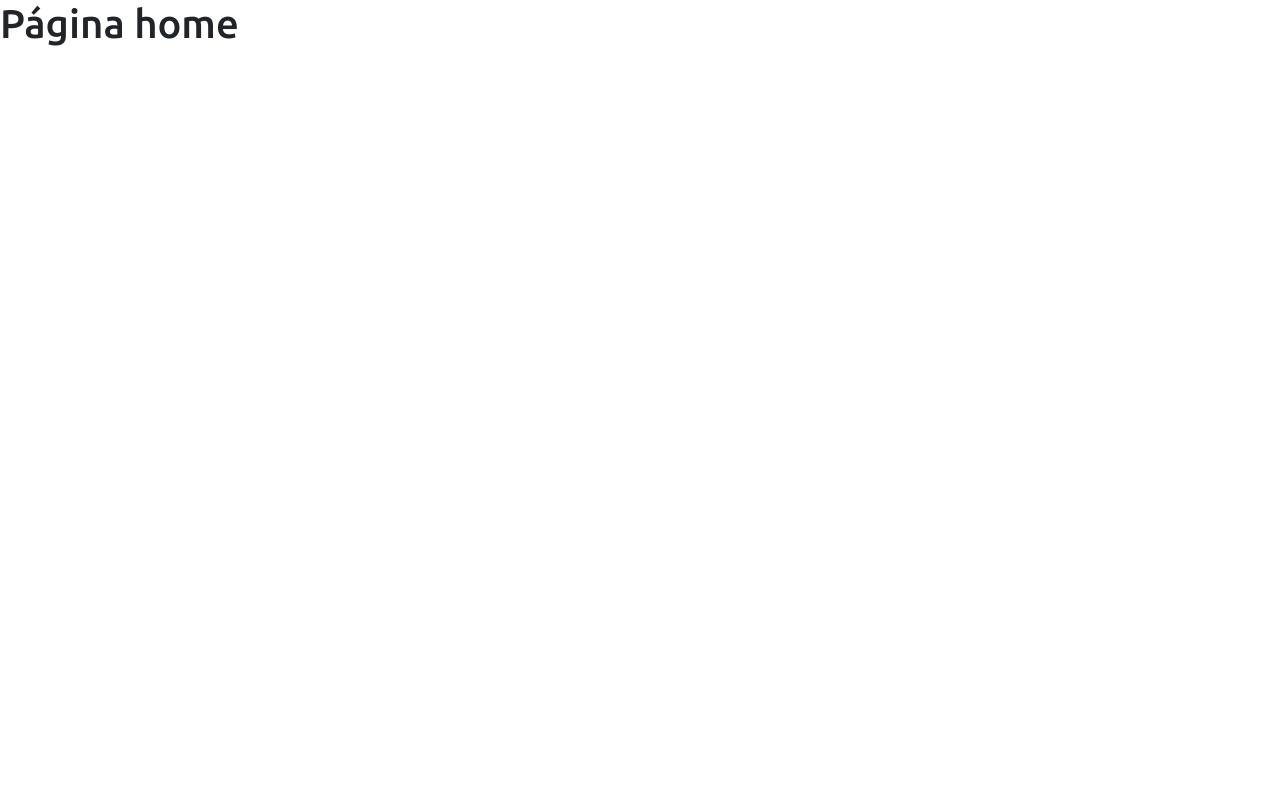
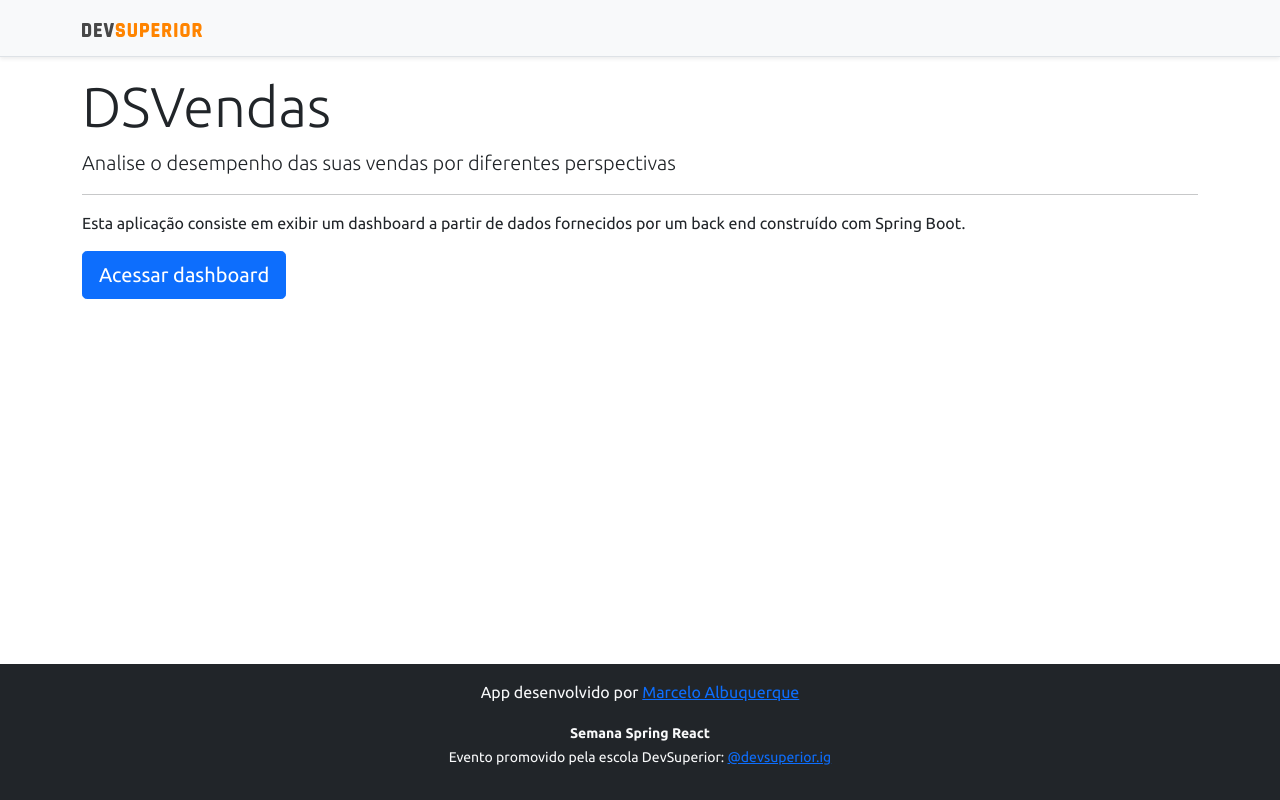
Before and after one commit to MarceloAlbuquerqueDEV/projeto-sds3, a React (Create React App) app in the folder frontend/: page / in a window 1280 px wide. Built offline with nearby package versions, Linux system fonts and the light colour scheme.

Commit message:
Home, navigation

```diff
--- a/frontend/src/components/NavBar/index.tsx
+++ b/frontend/src/components/NavBar/index.tsx
@@ -1,11 +1,14 @@
 import ImgDsDark from 'assets/img/ds-dark.svg'
+import { Link } from 'react-router-dom'
 
 const NavBar = () => {
   return (
     <div className=" d-flex flex-column flex-md-row align-items-center p-3 px-md-4 mb-3 bg-light border-bottom shadow-sm ">
       <div className=" container ">
         <nav className=" my-2 my-md-0 mr-md-3 ">
-          <img src={ImgDsDark} alt=" DevSuperior " width=" 120 " />
+          <Link to="/">
+            <img src={ImgDsDark} alt=" DevSuperior " width=" 120 " />
+          </Link>
         </nav>
       </div>
     </div>
--- a/frontend/src/pages/Home/index.tsx
+++ b/frontend/src/pages/Home/index.tsx
@@ -1,8 +1,29 @@
+import Footer from 'components/Footer'
+import NavBar from 'components/NavBar'
+import { Link } from 'react-router-dom'
+
 const Home = () => {
   return (
-    <div>
-      <h1>Página home</h1>
-    </div>
+    <>
+      <NavBar />
+      <div className="container">
+        <div className="jumbotron">
+          <h1 className="display-4">DSVendas</h1>
+          <p className="lead">
+            Analise o desempenho das suas vendas por diferentes perspectivas
+          </p>
+          <hr />
+          <p>
+            Esta aplicação consiste em exibir um dashboard a partir de dados
+            fornecidos por um back end construído com Spring Boot.
+          </p>
+          <Link className="btn btn-primary btn-lg" to="/dashboard">
+            Acessar dashboard
+          </Link>
+        </div>
+      </div>
+      <Footer />
+    </>
   )
 }
 
```
